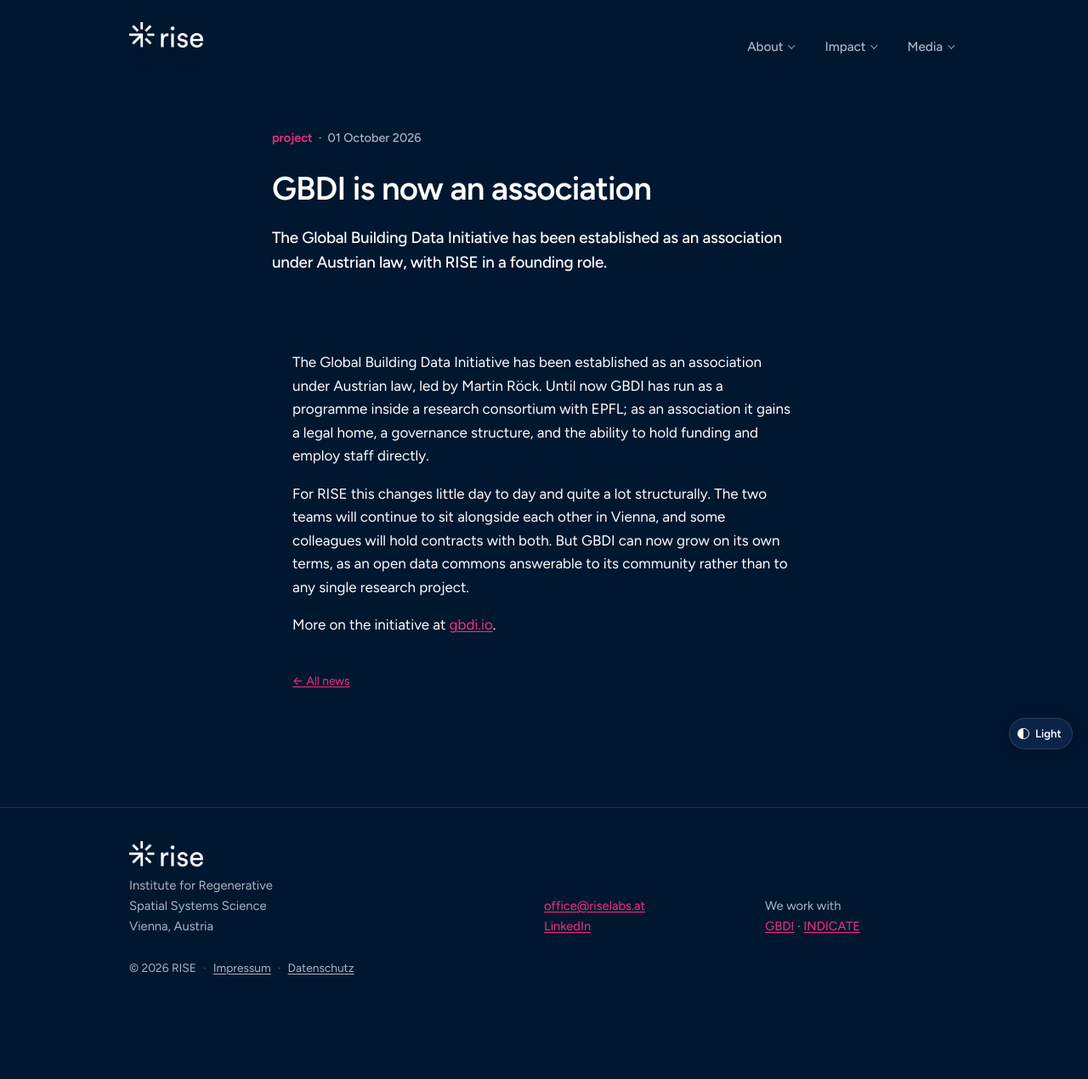
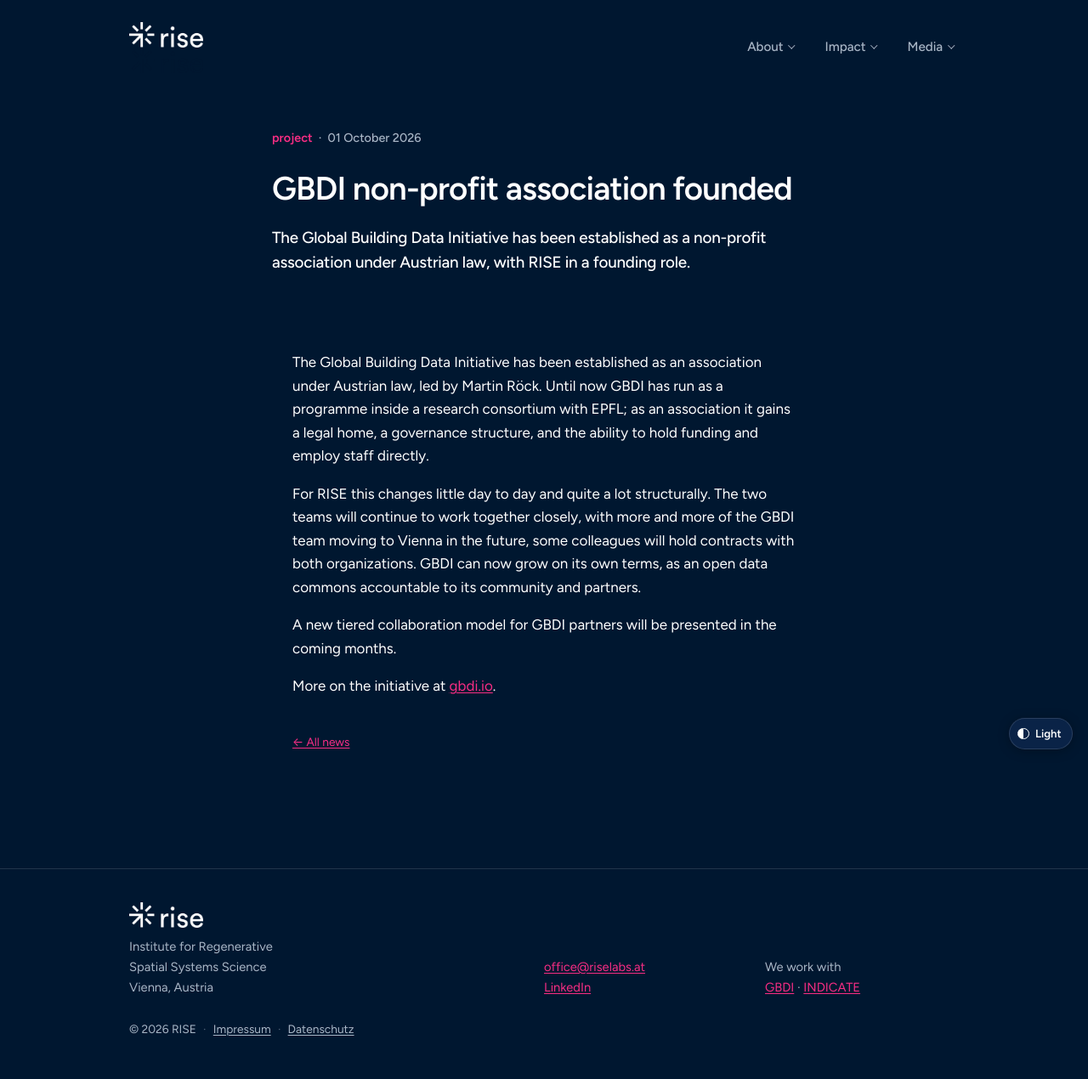
Before and after one commit to mroeck/riselabs.at, a Jekyll site: the page built from _posts/2026-10-01-gbdi-association.md, in a window 1280 px wide. Shown: the whole page at 85% size. Built offline with Jekyll 4.4.1, drawn with Linux system fonts in a browser that asks for light colours; before the commit the page ends 1198 px from its top, so only the background shows below that.

Commit message:
Update 2026-10-01-gbdi-association.md

```diff
--- a/_posts/2026-10-01-gbdi-association.md
+++ b/_posts/2026-10-01-gbdi-association.md
@@ -8,8 +8,8 @@
   - martin-roeck
 partners:
   - epfl
-title: "GBDI is now an association"
-summary: "The Global Building Data Initiative has been established as an association under Austrian law, with RISE in a founding role."
+title: "GBDI non-profit association founded"
+summary: "The Global Building Data Initiative has been established as a non-profit association under Austrian law, with RISE in a founding role."
 ---
 
 <!-- CHECK THE DATE AND WORDING BEFORE THIS GOES LIVE.
@@ -22,9 +22,10 @@
 directly.
 
 For RISE this changes little day to day and quite a lot structurally. The two
-teams will continue to sit alongside each other in Vienna, and some colleagues
-will hold contracts with both. But GBDI can now grow on its own terms, as an
-open data commons answerable to its community rather than to any single
-research project.
+teams will continue to work together closely, with more and more of the GBDI team moving to Vienna in the future, some colleagues
+will hold contracts with both organizations. GBDI can now grow on its own terms, as an
+open data commons accountable to its community and partners.
+
+A new tiered collaboration model for GBDI partners will be presented in the coming months.
 
 More on the initiative at [gbdi.io](https://www.gbdi.io).
```
